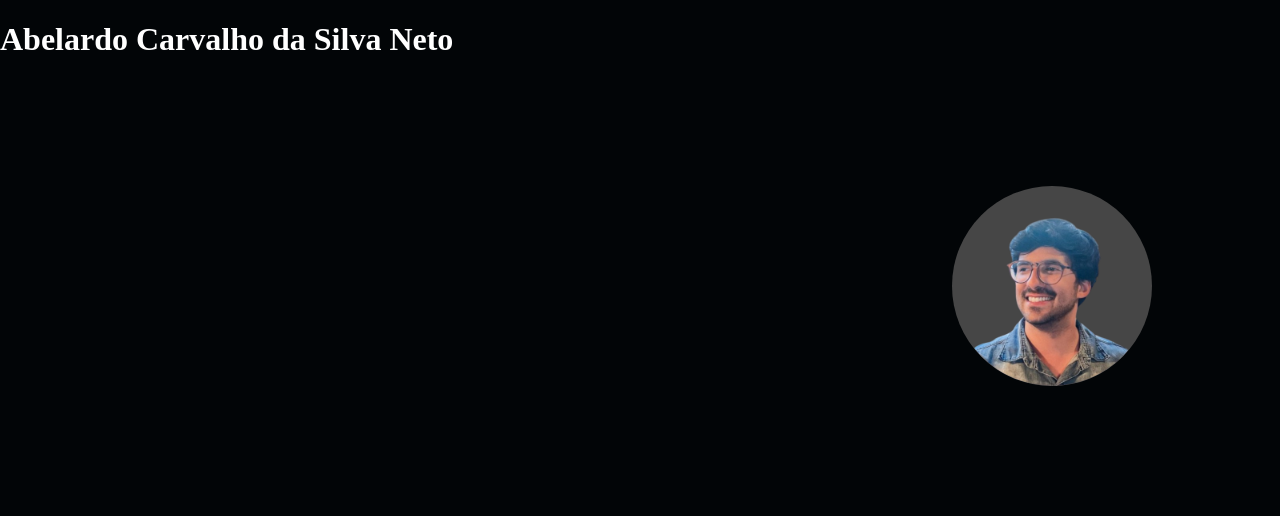
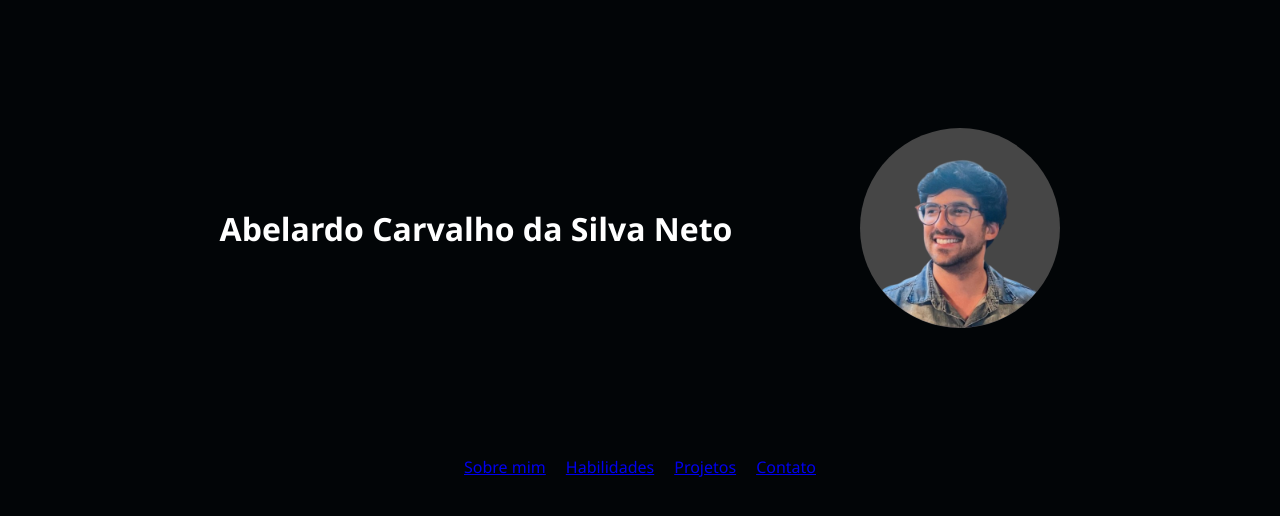
Before and after one commit to Abelardo-Carvalho/mapa-landing-page, a plain HTML site: page index.html in a window 1280 px wide. Drawn offline with Linux system fonts and the light colour scheme.

Commit message:
implementação do menu

```diff
--- a/index.html
+++ b/index.html
@@ -8,10 +8,22 @@
 </head>
 <body>
     <div>
-        <div class="cabecalho">
-            <h1 class="nome">Abelardo Carvalho da Silva Neto</h1>
-            <div><img src="imagens/perfil.png" alt="Foto de perfil" class="foto-perfil"></div>
-        </div>
+        <header class="cabecalho">
+            <div class="nome-foto">
+                <h1 class="nome">Abelardo Carvalho da Silva Neto</h1>
+                <div><img src="imagens/perfil.png" alt="Foto de perfil" class="foto-perfil"></div>
+            </div>
+            <div class="menu">
+                <nav>
+                    <a href="sobre">Sobre mim</a>
+                    <a href="habilidades"> Habilidades</a>
+                    <a href="projetos">Projetos</a>
+                    <a href="contato">Contato</a>
+                </nav>
+            </div>
+        </header>
+
+
     </div>
 
 </body>
--- a/style.css
+++ b/style.css
@@ -1,27 +1,44 @@
+*{
+  font-family: "Segoe UI", "Helvetica Neue", "Arial", sans-serif;
+}
+
 body {
   background-color: #020507;
   margin: 0;
   height: 100vh;
 }
 
-.cabecalho{
-    width: 100%;
-    height: 25%;
+
+.nome-foto{
+  width: 100%;
+  height: auto;
+  display: flex;
+  align-items: center;
+  justify-content: center;
+  gap: 10%;
+  margin-top: 10%;
 }
 
 .nome{
     color: white;
-    display: block;
+    display: inline-block;
 }
 
 .foto-perfil{
-    width: 200px;
+  width: 200px;
   height: 200px;
   border-radius: 50%;
   object-fit: cover;
   background-color: rgb(70, 70, 70);
   display: block;
-  margin-left: auto;
-  margin-right: 10%;
+}
+
+.menu{
+  display: flex;
+  justify-content: center;
   margin-top: 10%;
 }
+nav{
+  display: flex;
+  gap: 20px;
+}
```
